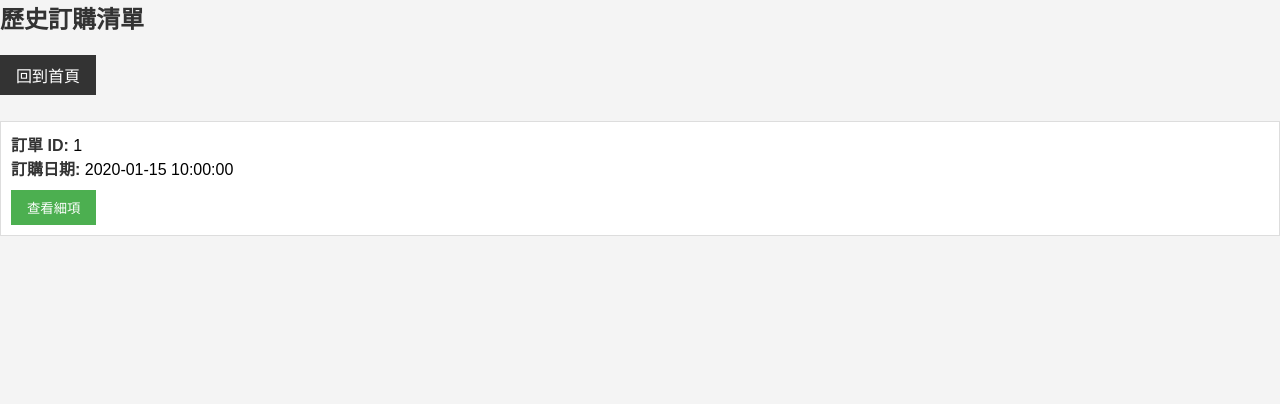
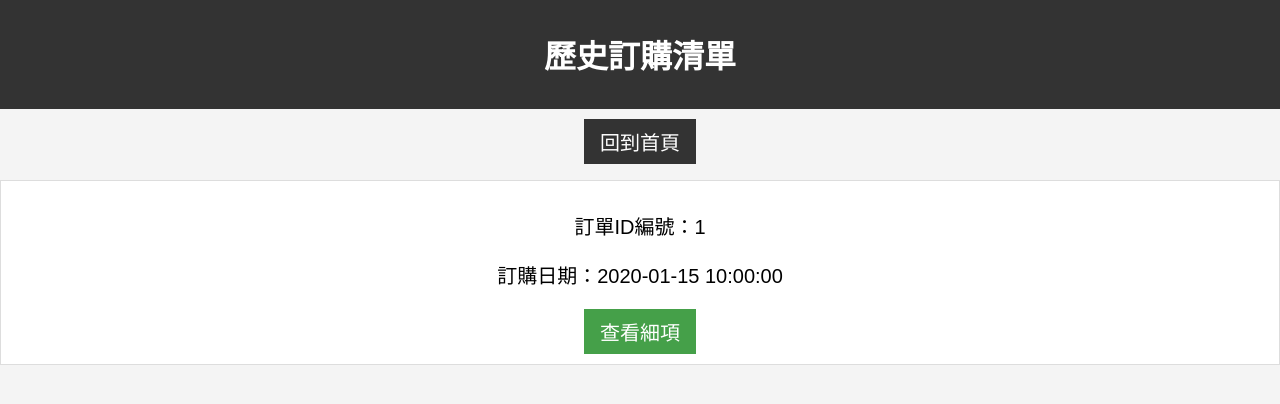
Before and after one commit to SallySLJin/Online_Shopping_System, a PHP site: page /ShoppingCart/historical_purchases.php in a window 1280 px wide. Shown: the top 404 px of the page. Run offline with PHP 8.4, Linux system fonts and the light colour scheme; the visitor is signed in with stand-in values (Sample User, id 1); tables that the repository leaves empty or names only in its code hold one stand-in row (values such as "Sample post").

Commit message:
歷史訂單頁面修改完畢

```diff
--- a/ShoppingCart/cart_style.css
+++ b/ShoppingCart/cart_style.css
@@ -58,6 +58,14 @@ button {
     margin: 0 auto;
 }
 
+.detail {
+    background-color: #45a049;
+    padding: 8px 16px;
+    font-size: 20px;
+    display: block;
+    margin: 0 auto;
+}
+
 .button-container {
     text-align: center; /* 讓內容置中 */
 }
@@ -111,3 +119,19 @@ p {
         font-size: 20px;
     }
 }
+
+ul {
+    list-style-type: none;
+    padding: 0;
+}
+
+li {
+    border: 1px solid #ddd;
+    margin: 10px 0;
+    padding: 10px;
+    background-color: #fff;
+}
+
+strong {
+    color: #333;
+}
--- a/ShoppingCart/historical_purchases.php
+++ b/ShoppingCart/historical_purchases.php
@@ -5,7 +5,7 @@ session_start();
 
 <head>
     <title>歷史清單 - 資料庫專題-網購系統</title>
-    <link rel="stylesheet" href="historical_purchase_style.css">
+    <link rel="stylesheet" type="text/css" href="cart_style.css">
 </head>
 
 <?php
@@ -31,21 +31,25 @@ if ($stmt) {
 
     // Display historical orders
     if ($historicalOrdersResult->num_rows > 0) {
-        echo "<h2>歷史訂購清單</h2>";
         ?>
-        <a href="../index.php">回到首頁</a>
+        <div class="header">
+            <h1><?php echo "歷史訂購清單"?></h1>
+        </div>
+        <?php
+
+        ?>
+        <button class="others" onclick="window.location.href='../index.php'">回到首頁</button>
         <?php
         echo "<ul>";
         while ($historicalOrderRow = $historicalOrdersResult->fetch_assoc()) {
             echo "<li>";
-            echo "<strong>訂單 ID:</strong> " . $historicalOrderRow['order_id'] . "<br>";
-            echo "<strong>訂購日期:</strong> " . $historicalOrderRow['date'] . "<br>";
+            echo "<p style='text-align: center;'>訂單ID編號：" . $historicalOrderRow['order_id'] . "</p>";
+            echo "<p style='text-align: center;'>訂購日期：" . $historicalOrderRow['date'] . "</p>";
 
             // Add a span to display order details dynamically
             echo "<span id='orderDetails_" . $historicalOrderRow['order_id'] . "'></span>";
-
             // Add a button to trigger fetching and displaying order details
-            echo "<button onclick='showOrderDetails(" . $historicalOrderRow['order_id'] . ")'>查看細項</button>";
+            echo '<button class="detail" onclick="showOrderDetails(' . $historicalOrderRow['order_id'] . ')">查看細項</button>';
 
             echo "</li>";
         }
@@ -56,7 +60,7 @@ if ($stmt) {
 
     $conn->close();
 } else {
-    echo "Error preparing historical orders statement";
+    echo "發生錯誤！";
 }
 ?>
 
```
